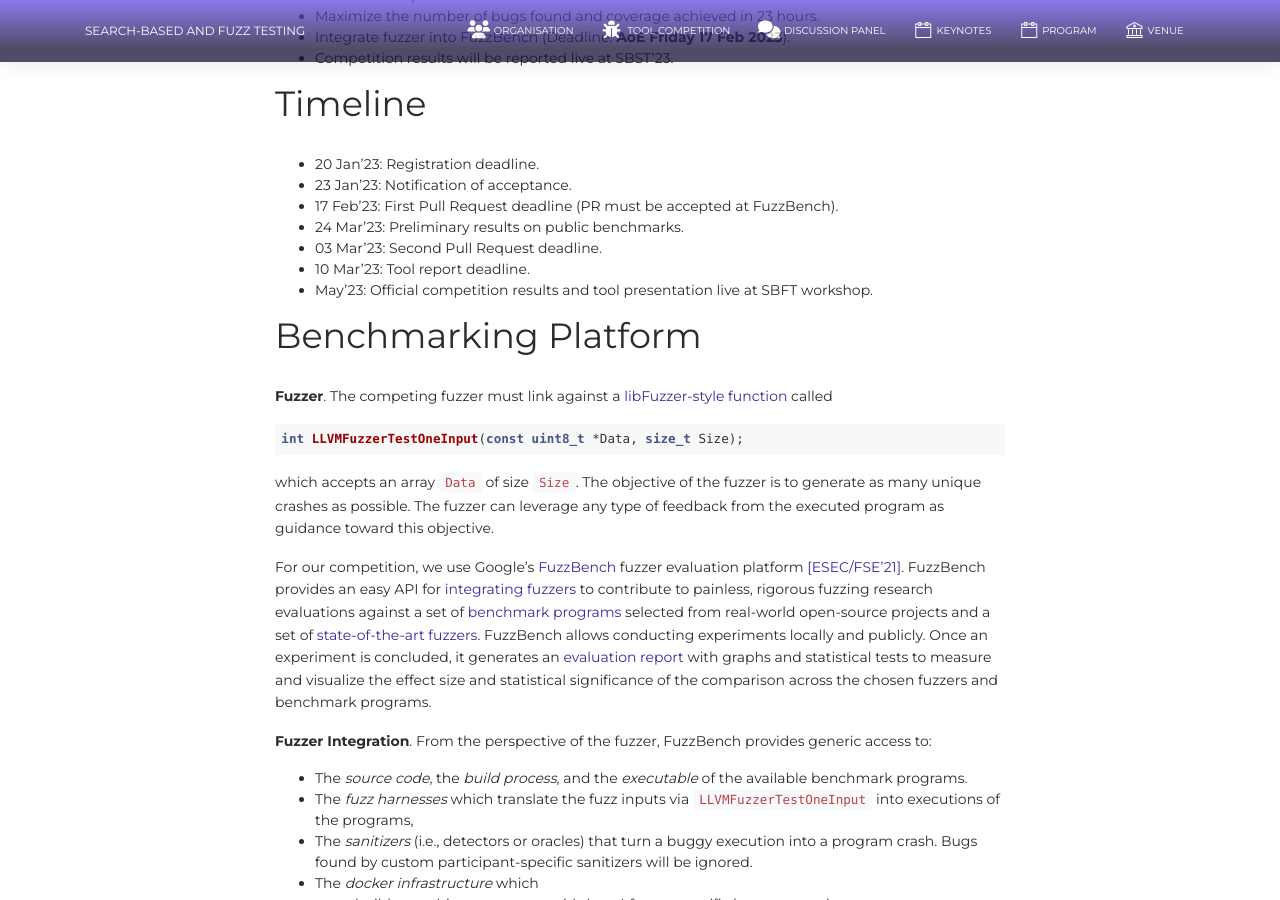
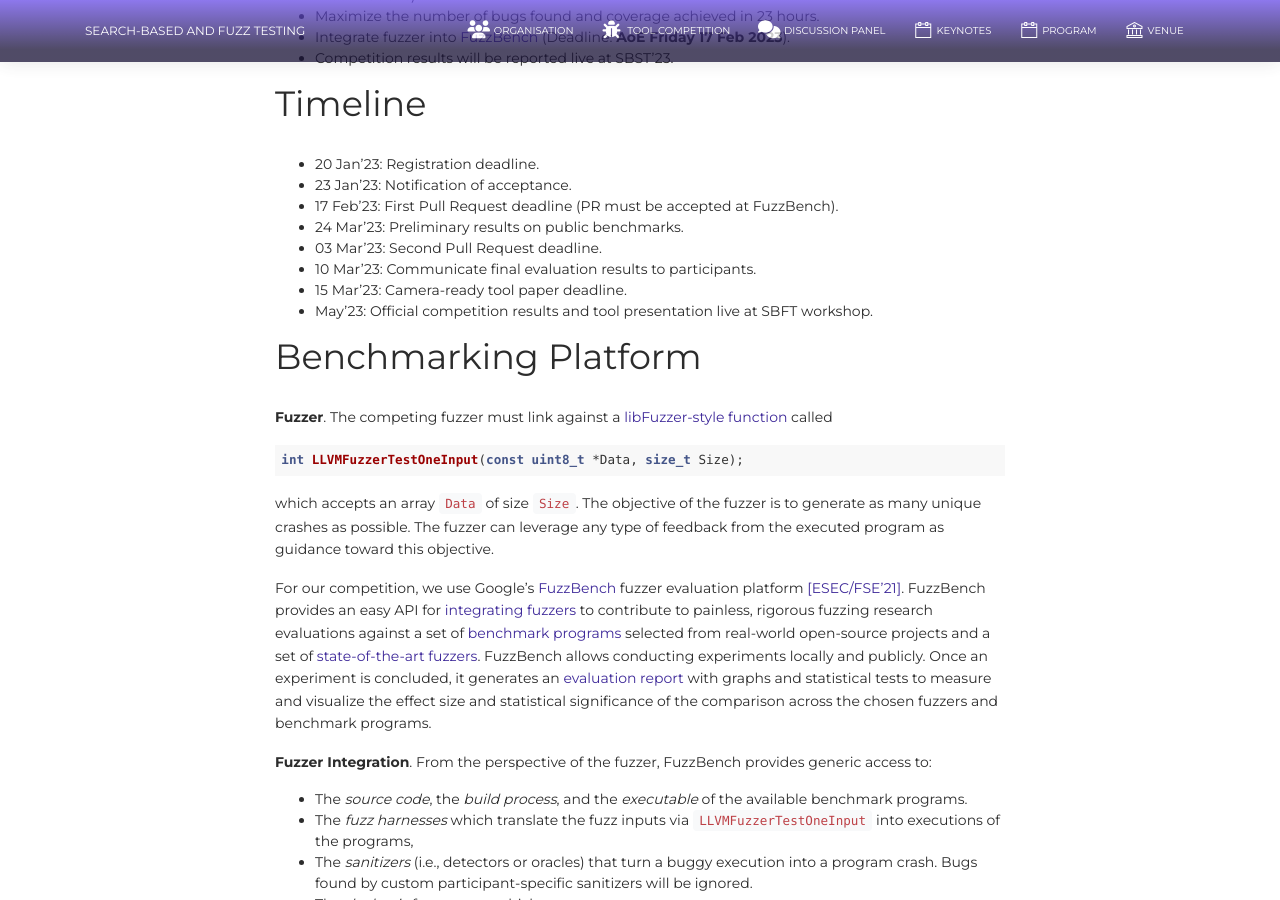
Before and after one commit to sbft23/sbft23.github.io, a Jekyll site: the page built from tools/fuzzing.md, in a window 1280 px wide and 900 px high, scrolled down 738 px. Built offline with Jekyll 4.4.1, drawn with Linux system fonts in a browser that asks for light colours; nearby versions of some CDN libraries.

Commit message:
Update Camera-ready paper deadline.

```diff
--- a/tools/fuzzing.md
+++ b/tools/fuzzing.md
@@ -20,7 +20,8 @@ layout: md
 * 17 Feb'23: First Pull Request deadline (PR must be accepted at FuzzBench).
 * 24 Mar'23: Preliminary results on public benchmarks.
 * 03 Mar'23: Second Pull Request deadline.
-* 10 Mar'23: Tool report deadline.
+* 10 Mar'23: Communicate final evaluation results to participants.
+* 15 Mar'23: Camera-ready tool paper deadline.
 * May'23: Official competition results and tool presentation live at SBFT workshop.
 
 ## Benchmarking Platform
```
